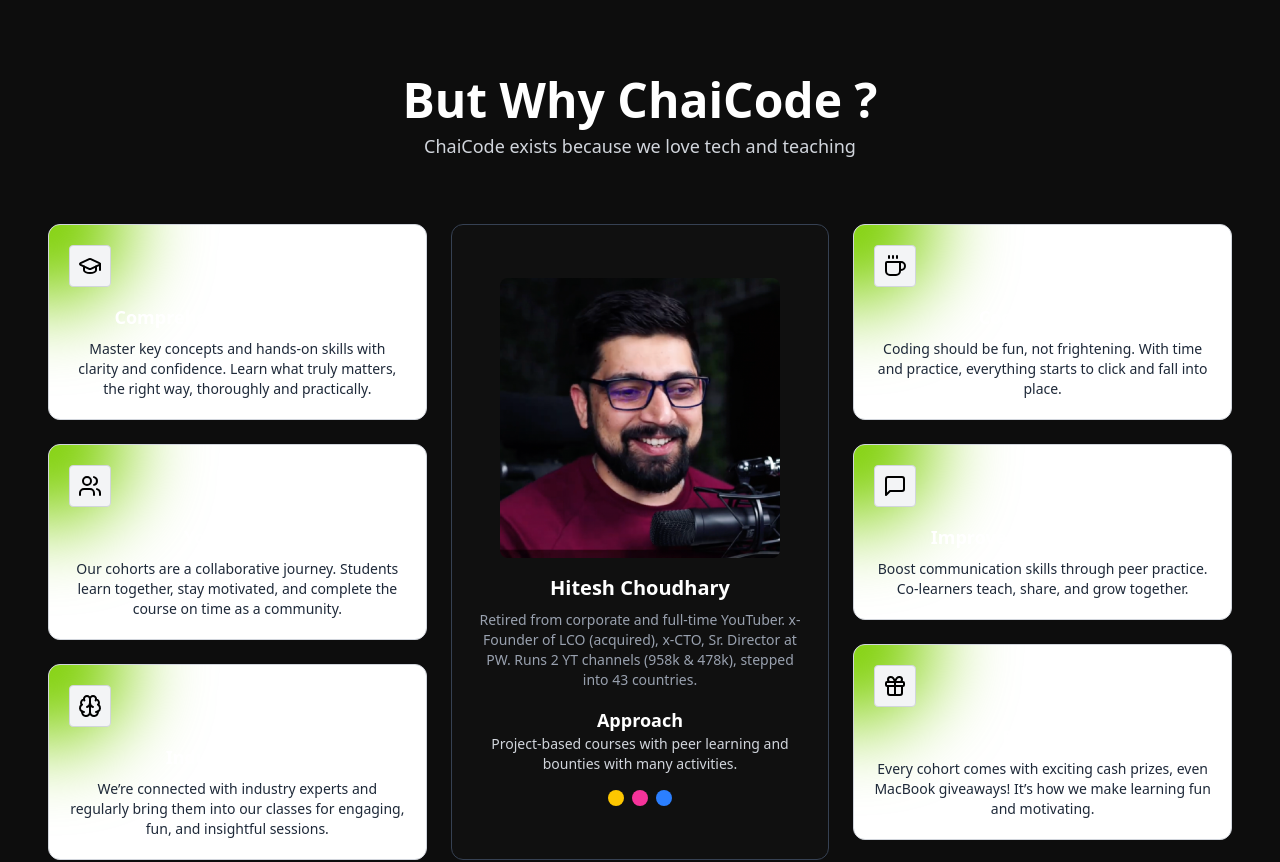
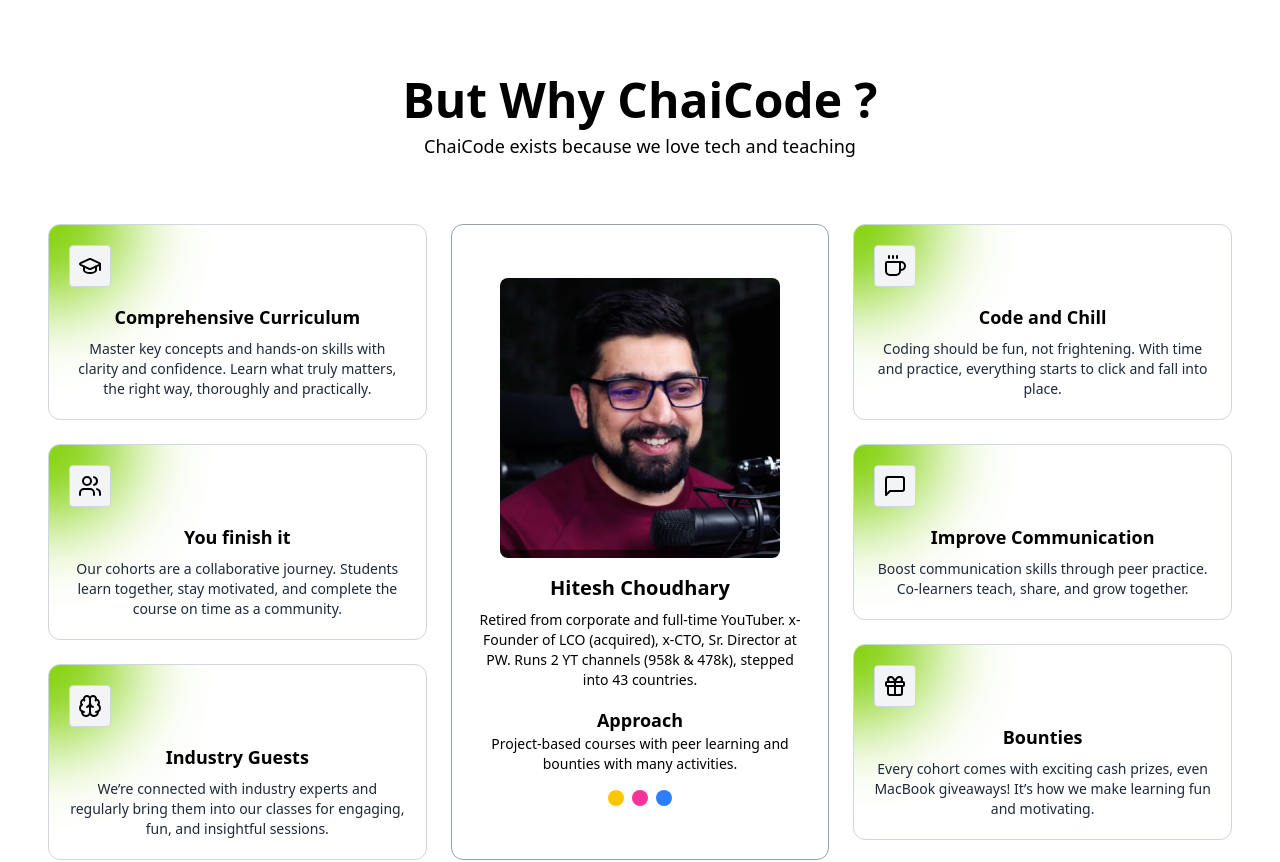
Before and after one commit to santwan/chai-code-redesign, a React (Vite) app: page / in a window 1280 px wide. Shown: the part 6080-6942 px from the top of the page. Built offline with nearby package versions, Linux system fonts and the light colour scheme; no server answers; a web font is replaced by a local one.

Commit message:
Chnaged some visula things

```diff
--- a/src/components/Home/WhyChaiCode.jsx
+++ b/src/components/Home/WhyChaiCode.jsx
@@ -43,10 +43,10 @@
 
 const WhyChaiCode = () => {
   return (
-    <section className="py-20 px-4 md:px-12 bg-[#0d0d0d] text-white">
+    <section className="py-20 px-4 md:px-12 ">
       <div className="max-w-7xl mx-auto text-center">
         <h2 className="text-4xl md:text-5xl font-extrabold mb-2">But Why ChaiCode ?</h2>
-        <p className="text-lg text-gray-300 mb-16">
+        <p className="text-lg dark:text-gray-300 mb-16">
           ChaiCode exists because we love tech and teaching
         </p>
 
@@ -60,7 +60,7 @@
           </div>
 
           {/* Center profile */}
-          <div className="flex flex-col items-center justify-center text-center border border-gray-700 rounded-xl p-6 bg-[#101010]">
+          <div className="flex flex-col items-center justify-center text-center border hover:scale-105 transition duration-300 border-gray-400 dark:border-gray-700 rounded-xl p-6">
             <img
               src="hitesh.webp"
               alt="Hitesh Choudhary"
@@ -69,12 +69,12 @@
               className="rounded-lg mb-4 w-full max-w-[280px] mx-auto"
             />
             <h3 className="text-xl font-bold">Hitesh Choudhary</h3>
-            <p className="text-gray-400 text-sm mt-2">
+            <p className="dark:text-gray-300 text-sm mt-2">
               Retired from corporate and full-time YouTuber. x-Founder of LCO (acquired), x-CTO,
               Sr. Director at PW. Runs 2 YT channels (958k & 478k), stepped into 43 countries.
             </p>
             <h4 className="text-lg font-semibold mt-4">Approach</h4>
-            <p className="text-gray-300 text-sm">
+            <p className="dark:text-gray-300 text-sm">
               Project-based courses with peer learning and bounties with many activities.
             </p>
             {/* Optional: social icons or badges */}
```
